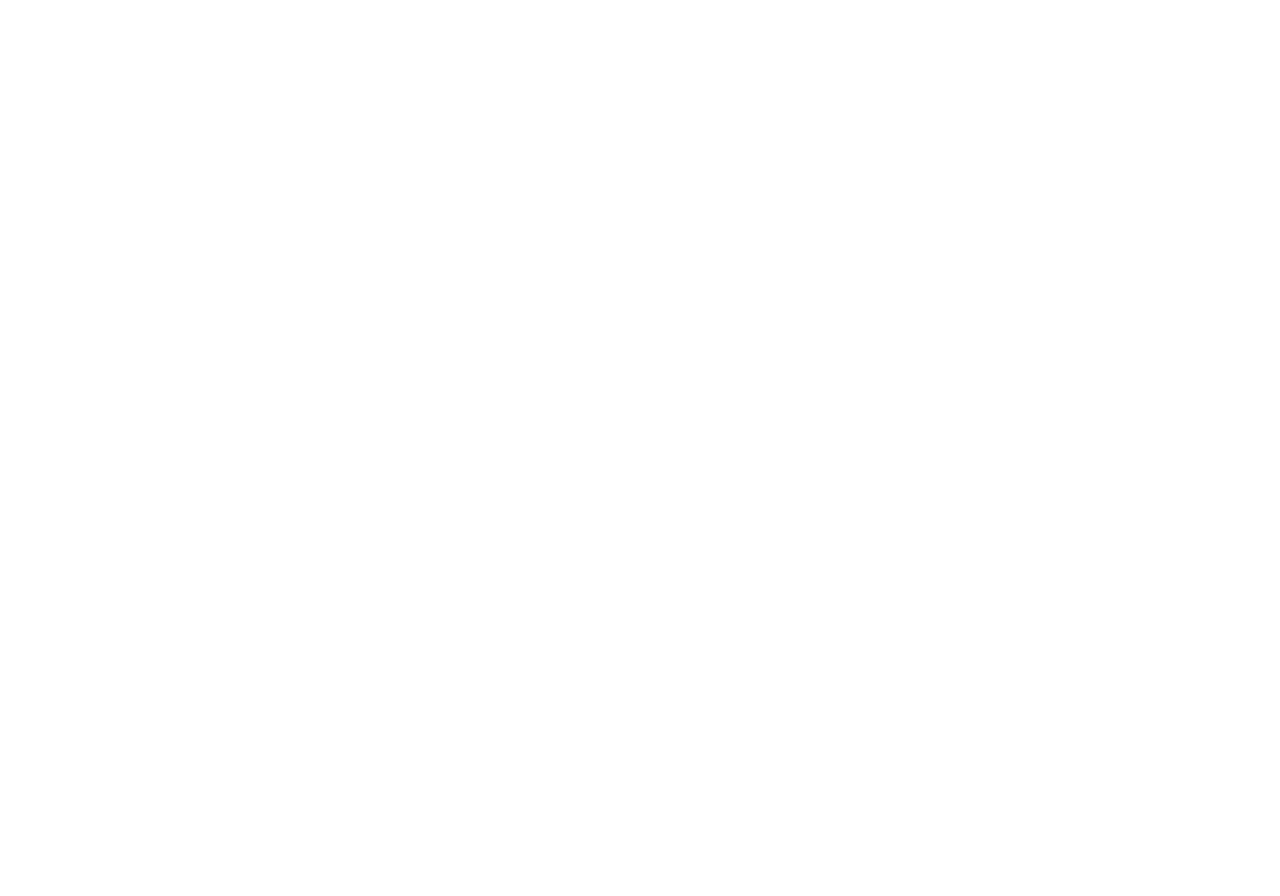
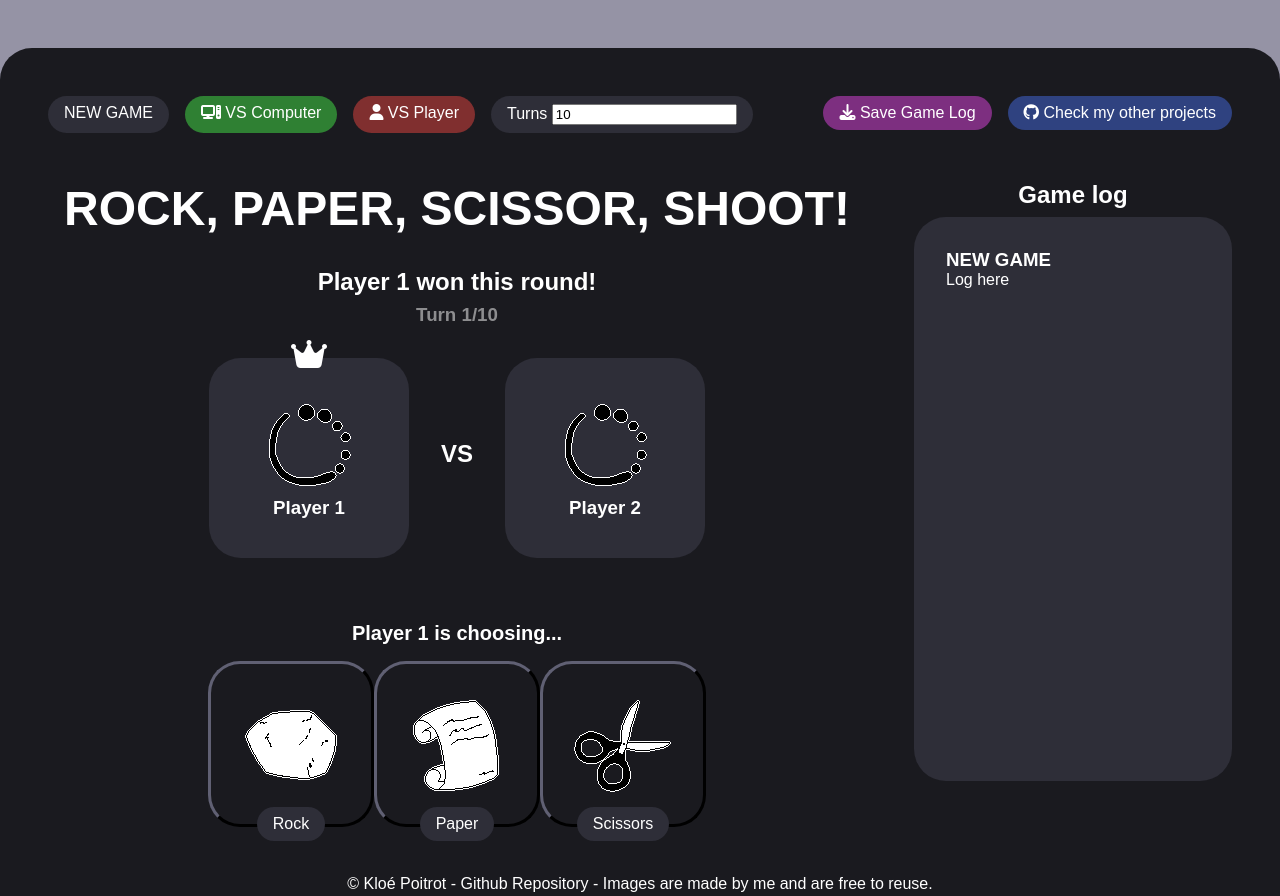
Before and after one commit to KloePoitrot/JS-Rock-Paper-Scissors, a plain HTML site: page index.html in a window 1280 px wide. Shown: the top 896 px of the page. Before the commit the page ends 800 px from the top, so only its background shows below. Drawn offline with Linux system fonts and the light colour scheme.

Commit message:
Add HTML/CSS content and layout

```diff
--- a/css/style.css
+++ b/css/style.css
@@ -0,0 +1,248 @@
+:root{
+    --background:#1a1a1f;
+    --bgbutton:#2e2e38;
+    --color:#fff;
+    --radius:2rem;
+}
+
+*{
+    font-family: Arial, Helvetica, sans-serif;
+    margin:0;
+}
+ul{
+    list-style: none;
+    padding:0
+}
+a{
+    color:var(--color);
+    text-decoration: none;
+}
+
+
+
+
+
+
+
+
+
+
+
+
+/*
+==================
+===========================
+    BOX
+===========================
+==================
+*/
+body{
+    margin:3rem;
+    background:#9593a5;
+    max-width:1500px;
+    margin:3rem auto
+}
+.body{
+    color:var(--color);
+    padding:3rem;
+    background:var(--background);
+    border-radius: var(--radius);
+    text-align: center;
+}
+
+
+
+
+
+
+
+
+
+
+
+
+/*
+==================
+===========================
+    HEADER
+===========================
+==================
+*/
+nav, nav div ul{
+    display:flex;
+}
+nav{
+    justify-content: space-between;
+    padding-bottom: 3rem;
+}
+nav div ul{
+    gap:1rem;
+}
+
+.headerButton li{
+    background:var(--bgbutton);
+    color:var(--color);
+    padding:0.5rem 1rem;
+    border-radius:var(--radius);
+}
+
+/* buttons color */
+.modeON{
+    background:#2f8033!important;
+}
+.modeOFF{
+    background:#802f2f!important;
+}
+#saveLog{
+    background:#7d2f80
+}
+#gitHubButton{
+    background:#2f4280
+}
+
+
+
+
+
+
+
+
+
+
+
+
+/*
+==================
+===========================
+    MAIN
+===========================
+==================
+*/
+main{
+    display:flex;
+    gap:3rem
+}
+
+section{
+    flex:1;
+}
+h1{
+    font-size:3rem;
+    margin-bottom:2rem
+}
+h2{
+    margin-bottom:0.5rem
+}
+.lowOpa{
+    opacity: 0.5;
+}
+
+
+/* Game */
+#shoot{
+    display:flex;
+    justify-content: center;
+}
+
+#shoot article{
+    background:var(--bgbutton);
+    color:var(--color);
+    border-radius: var(--radius);
+    margin:2rem;
+    height:200px;
+    width:200px;
+    display:flex;
+    justify-content: center;
+    align-items: center;
+    flex-direction: column;
+}
+#shoot h2{
+    display:flex;
+    justify-content: center;
+    align-items: center;
+    flex-direction: column;
+}
+
+#shoot article i{
+    position:absolute;
+    margin-top:-13rem;
+    font-size: 2rem;
+}
+
+
+/* select */
+#choose{
+    display:grid;
+    grid-template-columns: repeat(3, 1fr);
+    justify-content: center;
+    margin:2rem 10rem;
+    margin-bottom:3rem
+}
+#choose h2 {
+    grid-column: 1 / 4;
+    margin-bottom:1rem;
+    font-size:1.25rem;
+}
+
+#choose article{
+    transition: 0.5s;
+    background:var(--background);
+    color:var(--color);
+    border-radius: var(--radius);
+    height:160px;
+    width:160px;
+    border: 3px outset var(--background);
+    display:flex;
+    justify-content: center;
+    justify-self: center;
+    align-items: center;
+    flex-direction: column;
+}
+#choose article:hover{
+    background:var(--bgbutton);
+    transition: 0.1s;
+}
+#choose article:active{
+    background:var(--background);
+    border: 3px inset var(--background);
+    transition: 0.1s;
+}
+#choose p{
+    position:absolute;
+    background:var(--bgbutton);
+    padding:0.5rem 1rem;
+    margin-top:10rem;
+    border-radius: var(--radius);
+    background:var(--bgbutton)
+}
+
+
+
+
+
+
+
+
+/*
+==================
+===========================
+    GAMELOG
+===========================
+==================
+*/
+aside{
+    width:400px;
+    height:100%;
+}
+#gameLog{
+    min-height:500px;
+    max-height: 500px;
+    overflow: auto;
+    background:var(--bgbutton);
+    border-radius: var(--radius);
+    padding:2rem;
+    text-align: left;
+}
+#gameLog h3{
+
+}
--- a/index.html
+++ b/index.html
@@ -3,17 +3,86 @@
 <head>
     <meta charset="UTF-8">
     <meta name="viewport" content="width=device-width, initial-scale=1.0">
+    <script src="https://kit.fontawesome.com/855d440054.js" crossorigin="anonymous"></script>
+    <link rel="icon" type="image/x-icon" href="/images/victory.png">
+    <link rel="stylesheet" href="css/style.css">
     <title>Rock Paper Scissors</title>
 </head>
 <body>
-    <header>
+    <div class="body">
+        <header>
+            <nav>
+                <div>
+                    <ul class="headerButton">
+                        <li id="newGame">NEW GAME</li>
+                        <li class="modeON" id="vsComputer"><i class="fas fa-computer"></i> VS Computer</li>
+                        <li class="modeOFF" id="vsPlayer"><i class="fas fa-user"></i> VS Player</li>
+                        <li>Turns <input type="number" value="10"></li>
+                    </ul>
+                </div>
+                <div>
+                    <ul class="headerButton">
+                        <li id="saveLog"><i class="fas fa-download"></i> Save Game Log</li>
+                        <li id="gitHubButton"><a href="https://github.com/KloePoitrot"><i class="fab fa-github"></i> Check my other projects</a></li>
+                    </ul>
+                </div>
+            </nav>
+        </header>
+        <main>
+            <section>
+                <h1>ROCK, PAPER, SCISSOR, SHOOT!</h1>
+                <h2>Player 1 won this round!</h2>
+                <h3 class="lowOpa">Turn <span id="currentTurn">1</span>/<span id="amountGames">10</span></h3>
+                <!-- Player 1/2 won this round!
+                    Congrats! Player 1 won the game! -->
 
-    </header>
-    <main>
+                <div id="shoot">
+                    <article>
+                        <i class="fas fa-crown" id="p1win"></i>
+                        <img class="fa-pulse" src="images/waiting.png" alt="">
+                        <h3 class="player">Player 1</h3>
+                    </article>
 
-    </main>
-    <footer>
+                    <h2>VS</h2>
 
-    </footer>
+                    <article>
+                        <i class="" id="p2win"></i>
+                        <img class="fa-pulse" src="images/waiting.png" alt="">
+                        <h3 class="player" id="playerOrComp">Player 2</h3>
+                    </article>
+                </div>
+
+                <div id="choose">
+                    <h2><span id="currentPlayer">Player 1</span> is choosing<span class="dot-animation">...</span></h2>
+                    <article>
+                        <img src="images/rock.png" alt="rock">
+                        <p>Rock</p>
+                    </article>
+
+                    <article>
+                        <img src="images/paper.png" alt="paper">
+                        <p>Paper</p>
+                    </article>
+
+                    <article>
+                        <img src="images/scissors.png" alt="scissors">
+                        <p>Scissors</p>
+                    </article>
+                </div>
+
+            </section>
+
+            <aside id="log">
+                <h2>Game log</h2>
+                <div id="gameLog">
+                    <h3>NEW GAME</h3>
+                    <p>Log here</p>
+                </div>
+            </aside>
+        </main>
+        <footer>
+            © Kloé Poitrot - <a href="https://github.com/KloePoitrot/JS-Rock-Paper-Scissors">Github Repository</a> - Images are made by me and are free to reuse.
+        </footer>
+    </div>
 </body>
 </html>
```
Also changed, not shown: images/paper.png (added), images/rock.png (added), images/scissors.png (added), images/victory.png (added), images/waiting.png (added), 1 other file.
